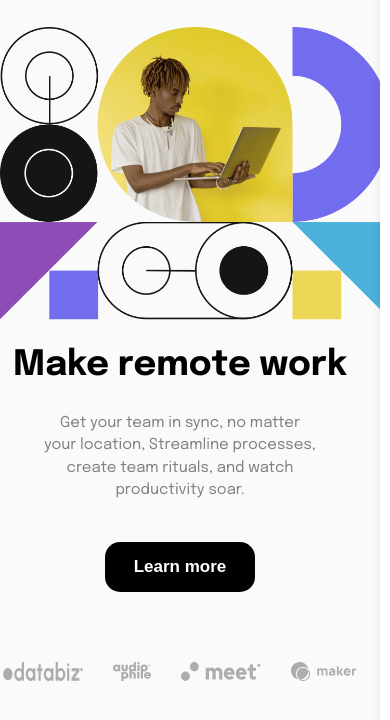
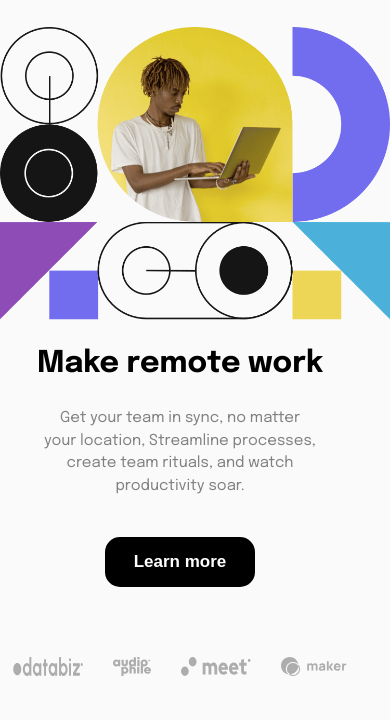
Before and after one commit to Wizdev0/Drop-down-Navigation, a plain HTML site: page index.html in a window 390 px wide. Shown: the part 54-774 px from the top of the page. Drawn offline with Linux system fonts and the light colour scheme.

Commit message:
Corrections

```diff
--- a/index.css
+++ b/index.css
@@ -591,7 +591,7 @@ ul.company-dropdown{
    /*  SIDEBAR */
  #sidebar{
     position: fixed;
-    right: -250px;
+    right: -350px;
     top: 0;
     width: 260px;
     height: 100vh;
@@ -650,7 +650,7 @@ ul.company-dropdown{
 
     .h1{
         width: 100vw;
-        font-size: 35px;
+        font-size: 30px;
         display: flex;
         justify-content: center;
 
@@ -714,7 +714,7 @@ ul.company-dropdown{
     }
 
     .sponsors-div img{
-        width: 80px;
+        width: 70px;
         height: 19px;
     }
 
```
